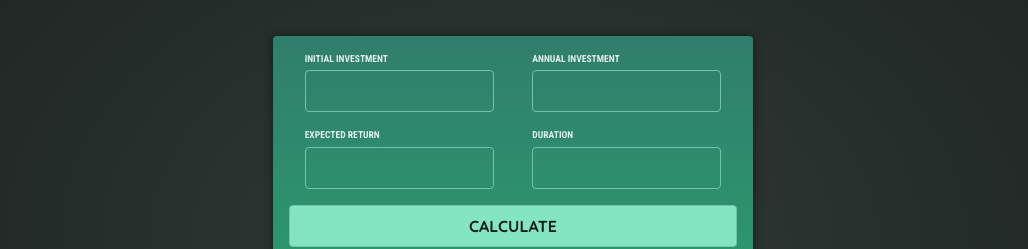
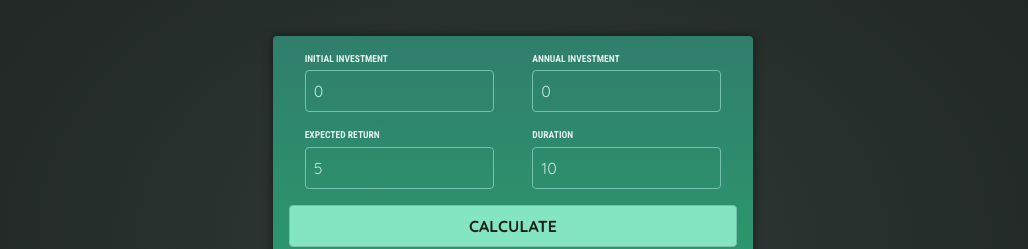
Before and after one commit to MSaqib123/section-3-anguler-project, an Angular app: page / in a window 1280 px wide. Shown: the part 185-434 px from the top of the page, without its empty margins (127-1155 px from the left). Built offline with nearby package versions, Linux system fonts and the light colour scheme.

Commit message:
6. Extracting Values with Two-Way-Binding

```diff
--- a/src/app/_2_SolutionByTeacher/user-input/user-input.component.ts
+++ b/src/app/_2_SolutionByTeacher/user-input/user-input.component.ts
@@ -7,10 +7,10 @@ import { FormsModule } from '@angular/forms';
   styleUrl: './user-input.component.css'
 })
 export class UserInputComponent {
-  initialinvestment = "";
-  annualinvestment = "";
-  expectedreturn = "";
-  duration = "";
+  initialinvestment = "0";
+  annualinvestment = "0";
+  expectedreturn = "5";
+  duration = "10";
 
   submitForm()
   {
```
